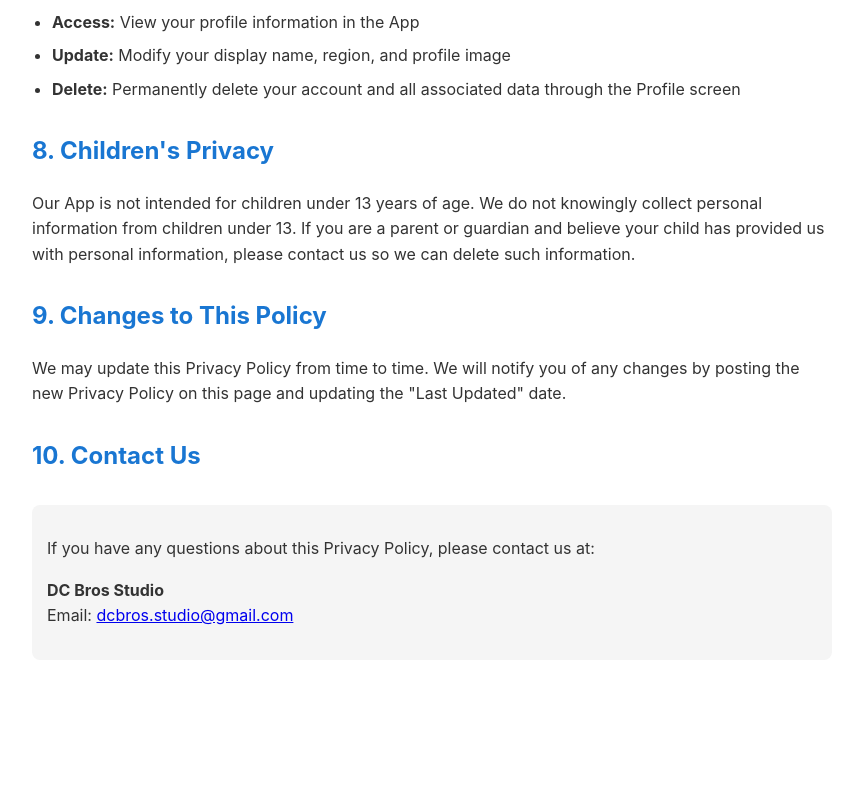
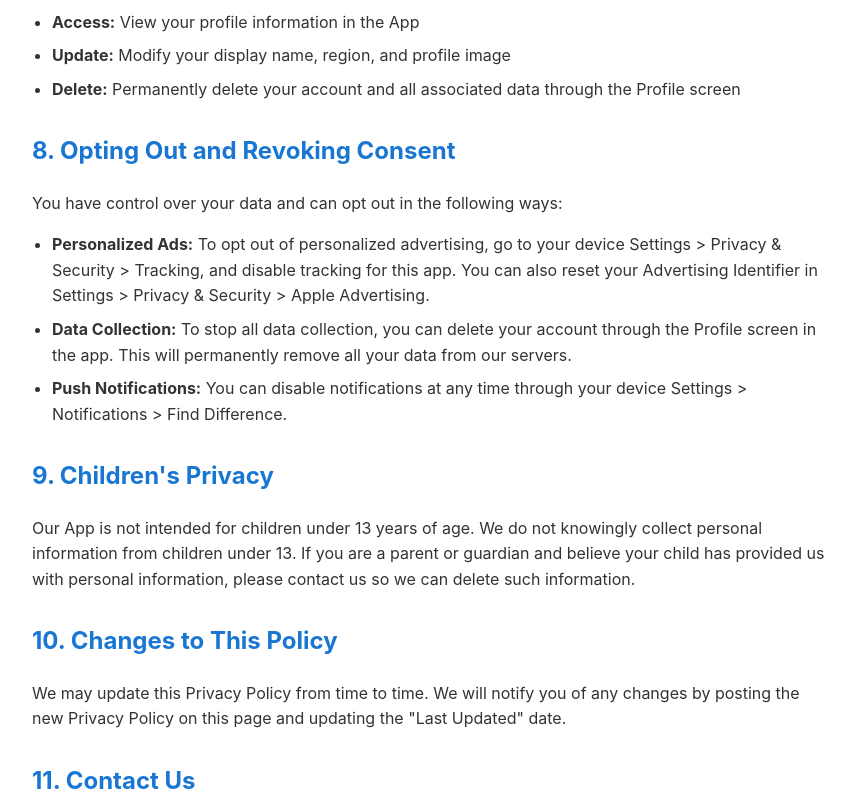
Before and after one commit to dcbrosstudio/FindDifferencesBestImages, a plain HTML site: page privacy-policy.html in a window 1280 px wide. Shown: the part 1720-2524 px from the top of the page, without its empty margins (208-1063 px from the left). Before the commit the page ends 2400 px from the top, so only its background shows below. Drawn offline with Linux system fonts and the light colour scheme.

Commit message:
Update privacy policy title and content

```diff
--- a/privacy-policy.html
+++ b/privacy-policy.html
@@ -3,7 +3,7 @@
 <head>
     <meta charset="UTF-8">
     <meta name="viewport" content="width=device-width, initial-scale=1.0">
-    <title>Privacy Policy - Find Differences - Best Images!</title>
+    <title>Privacy Policy - Find Difference - Great Images</title>
     <style>
         body {
             font-family: -apple-system, BlinkMacSystemFont, 'Segoe UI', Roboto, Oxygen, Ubuntu, sans-serif;
@@ -42,9 +42,9 @@
 </head>
 <body>
     <h1>Privacy Policy</h1>
-    <p class="last-updated">Last Updated: December 13, 2025</p>
+    <p class="last-updated">Last Updated: December 21, 2025</p>
 
-    <p>DC Bros Studio ("we", "us", or "our") operates the <strong>Find Differences - Best Images!</strong> mobile application (the "App"). This Privacy Policy explains how we collect, use, and protect your information when you use our App.</p>
+    <p>DC Bros Studio ("we", "us", or "our") operates the <strong>Find Difference - Great Images</strong> mobile application (the "App"). This Privacy Policy explains how we collect, use, and protect your information when you use our App.</p>
 
     <h2>1. Information We Collect</h2>
     <p>We collect the following information to provide and improve our services:</p>
@@ -95,13 +95,21 @@
         <li><strong>Delete:</strong> Permanently delete your account and all associated data through the Profile screen</li>
     </ul>
 
-    <h2>8. Children's Privacy</h2>
+    <h2>8. Opting Out and Revoking Consent</h2>
+    <p>You have control over your data and can opt out in the following ways:</p>
+    <ul>
+        <li><strong>Personalized Ads:</strong> To opt out of personalized advertising, go to your device Settings > Privacy & Security > Tracking, and disable tracking for this app. You can also reset your Advertising Identifier in Settings > Privacy & Security > Apple Advertising.</li>
+        <li><strong>Data Collection:</strong> To stop all data collection, you can delete your account through the Profile screen in the app. This will permanently remove all your data from our servers.</li>
+        <li><strong>Push Notifications:</strong> You can disable notifications at any time through your device Settings > Notifications > Find Difference.</li>
+    </ul>
+
+    <h2>9. Children's Privacy</h2>
     <p>Our App is not intended for children under 13 years of age. We do not knowingly collect personal information from children under 13. If you are a parent or guardian and believe your child has provided us with personal information, please contact us so we can delete such information.</p>
 
-    <h2>9. Changes to This Policy</h2>
+    <h2>10. Changes to This Policy</h2>
     <p>We may update this Privacy Policy from time to time. We will notify you of any changes by posting the new Privacy Policy on this page and updating the "Last Updated" date.</p>
 
-    <h2>10. Contact Us</h2>
+    <h2>11. Contact Us</h2>
     <div class="contact">
         <p>If you have any questions about this Privacy Policy, please contact us at:</p>
         <p><strong>DC Bros Studio</strong><br>
```
